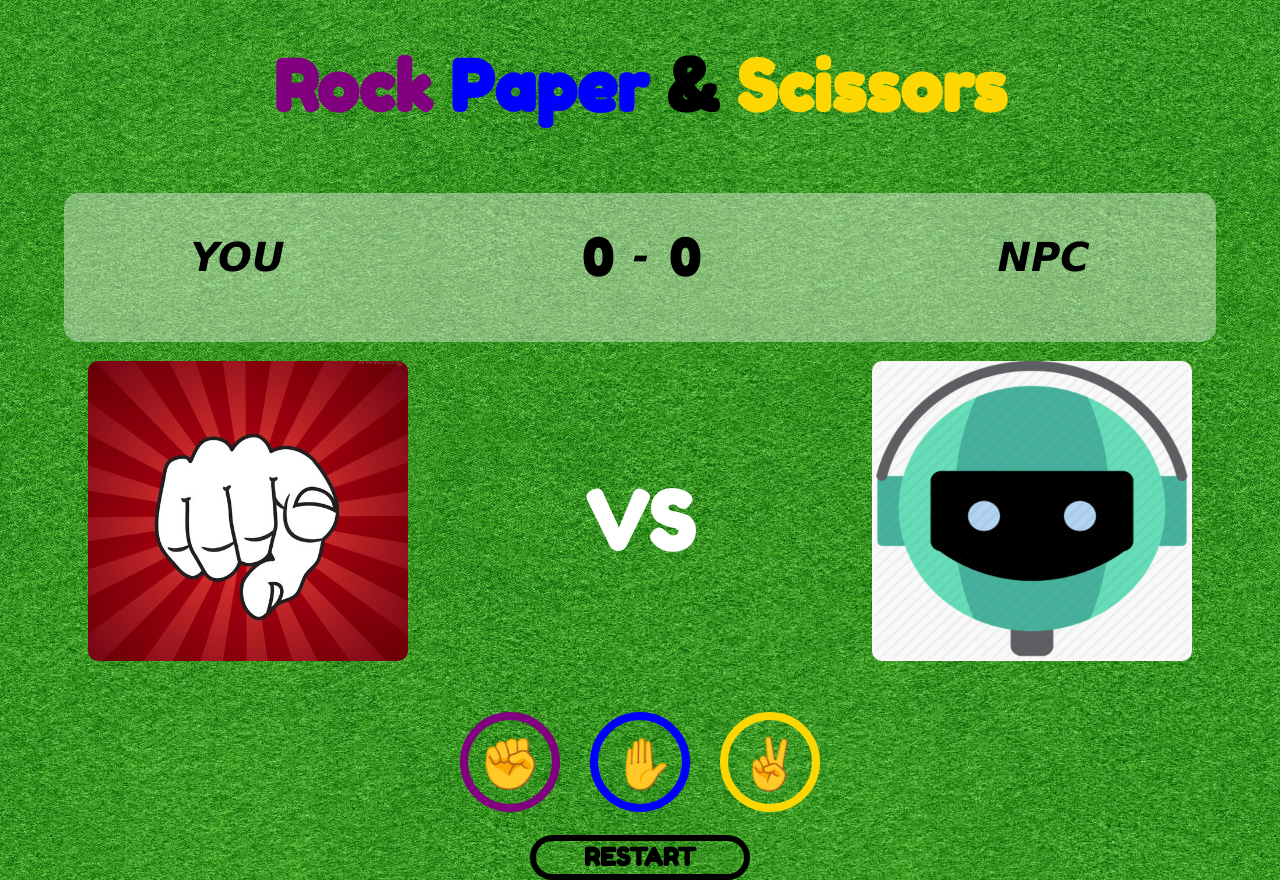
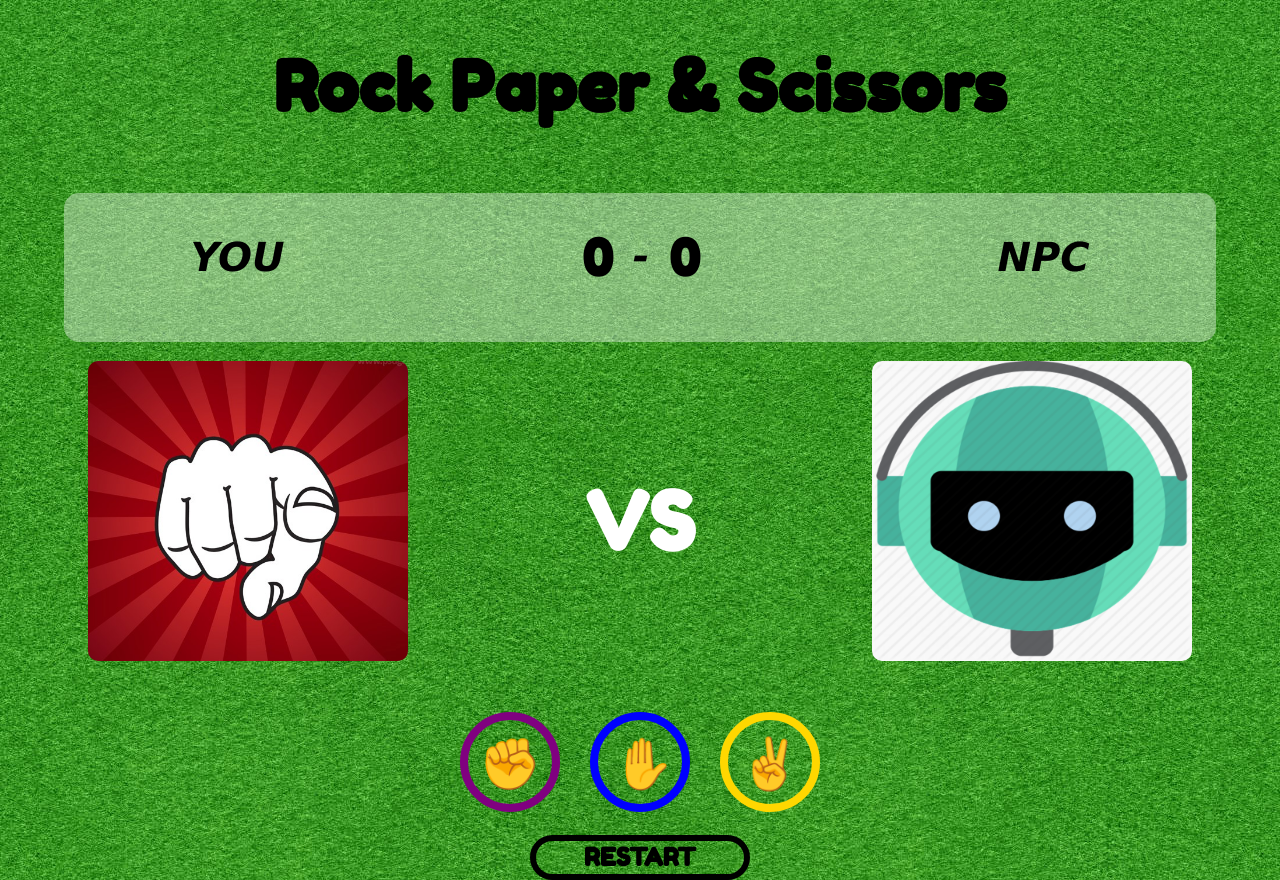
Before and after one commit to lukiko25/my-game, a plain HTML site: page index.html in a window 1280 px wide. Drawn offline with nearby package versions, Linux system fonts and the light colour scheme.

Commit message:
Update index.html

```diff
--- a/index.html
+++ b/index.html
@@ -12,7 +12,7 @@
 
     <body>
         <header>
-            <h1><rok style="color: purple">Rock</rok> <pap style="color: blue;">Paper</pap> <and>&</and> <sc style="color: gold">Scissors</sc></h1>
+            <h1><rok>Rock</rok> <pap>Paper</pap> <and>&</and> <sc>Scissors</sc></h1>
         </header>
         <br>
         <main>
```
